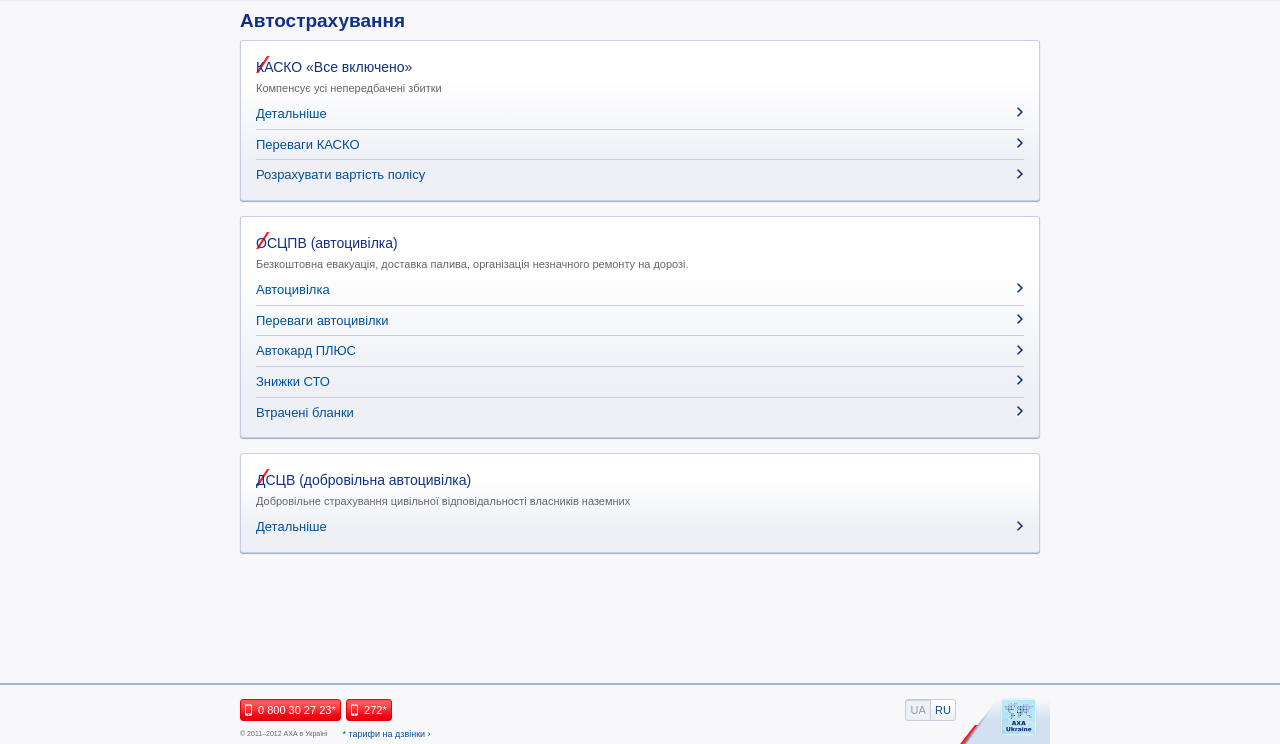
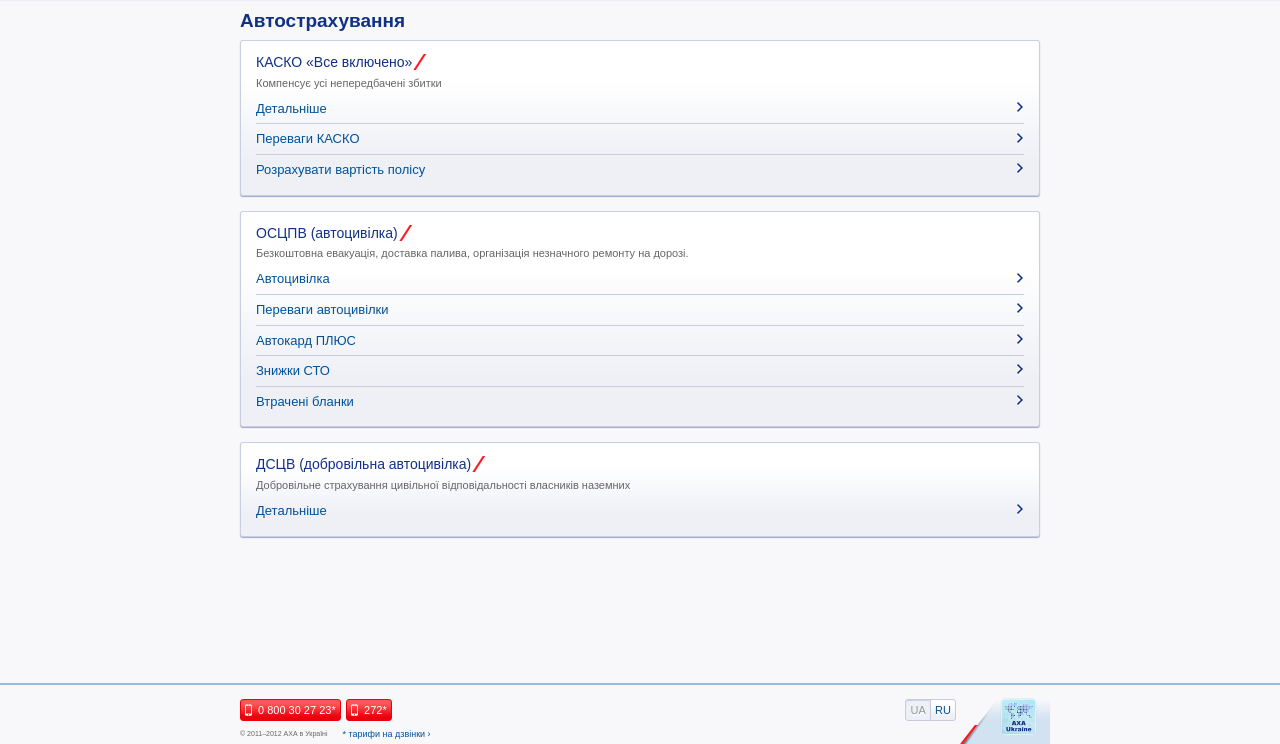
Before and after one commit to oookli/x-mobile, a plain HTML site: page insurance.html in a window 1280 px wide. Shown: the part 56-800 px from the top of the page. Drawn offline with Linux system fonts and the light colour scheme.

Commit message:
red steak position fixed

```diff
--- a/css/main.css
+++ b/css/main.css
@@ -471,8 +471,10 @@ ol {
     margin: 0 0 15px 0;
 }
 .insurance .item-block h2 {
-    background: transparent url("../img/axa-h-red-streak.png") left center no-repeat;
+    background: transparent url("../img/axa-h-red-streak.png") 100% 50% no-repeat;
     background-size: 14px 17px;
+    padding: 0 15px 0 0;
+    display: inline-block;
 }
 .insurance ul {
     margin: 0;
```
